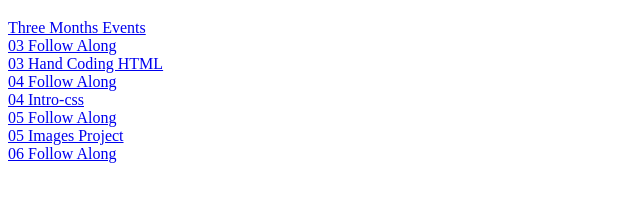
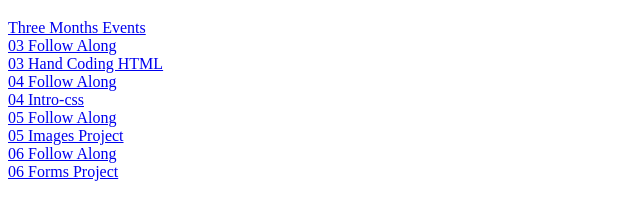
Before and after one commit to Alex-Angerbauer/WebDevCE, a plain HTML site: page index.html in a window 1280 px wide. Shown: the part 61-280 px from the top of the page, without its empty margins (0-640 px from the left). Drawn offline with Linux system fonts and the light colour scheme.

Commit message:
adding 06 proj. to home page

```diff
--- a/index.html
+++ b/index.html
@@ -39,5 +39,9 @@
 
         <a href="06 Follow Along/unit6-start/index.html">06 Follow Along</a>
 
+        <br>
+
+        <a href="06 Forms Project/index.html">06 Forms Project</a>
+
     </body>
 </html>
```
